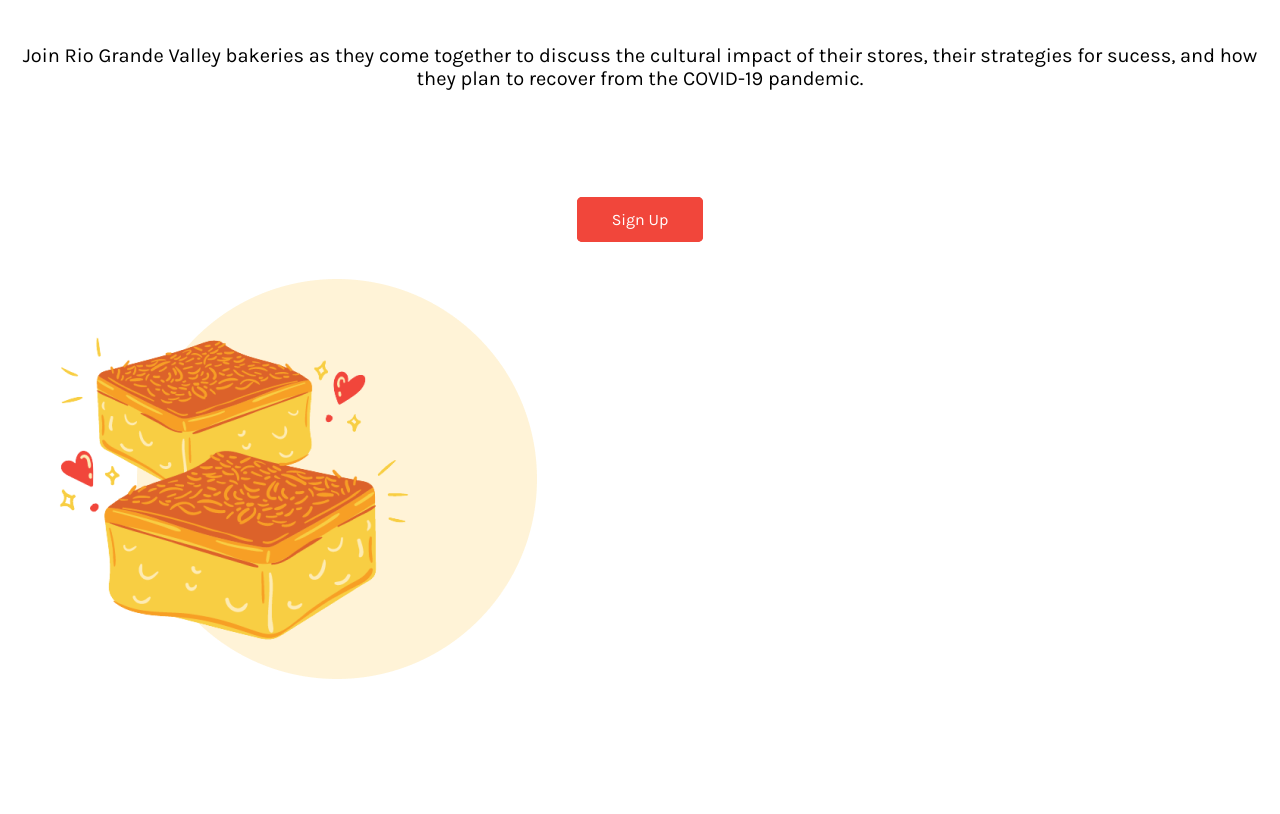
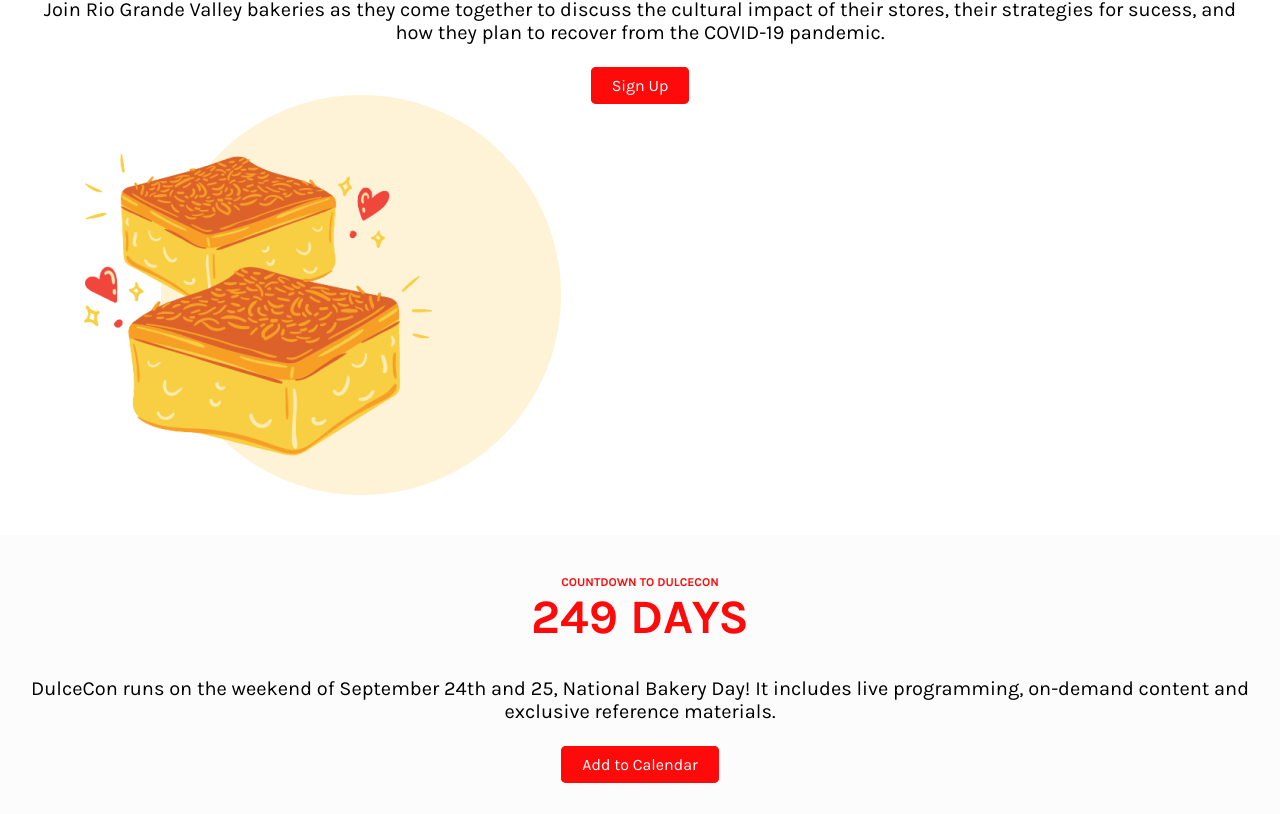
Before and after one commit to viviannna/dulcecon, a plain HTML site: page index.html in a window 1280 px wide. Shown: the part 256-1070 px from the top of the page. Before the commit the page ends 939 px from the top, so only its background shows below. Drawn offline with Linux system fonts and the light colour scheme.

Commit message:
added calendar box

```diff
--- a/index.html
+++ b/index.html
@@ -34,21 +34,41 @@
     <main>
 
         <!-- TOP BANNER -->
-        <div class = "row">
+        <div class = "top-banner">
             <div class = "col">
-                <div class = "top-banner">
-                    <h1>The Valley's Sweetest Conference</h1>
+                <div class = "row">
+
+                    <h1>The Valley's <span style="color: #FF0A0A">Sweetest</span> Conference</h1>
                     <h2>Join Rio Grande Valley bakeries as they come together to discuss the cultural impact of their stores, their strategies for sucess, and how they plan to recover from the COVID-19 pandemic.</h2>
                     <a href = "sign-up.html" class = "button">Sign Up</a>
                 </div>
 
 
-            </div>
-
-            <div class = "col">
-                <img src = "index/flan-circle.png">
+                <div class = "col">
+                    <img class = "desk-only" src = "index/flan-circle.png">
+                </div>
             </div>
         </div>
+
+
+        <!-- COUNTDOWN SECTION -->
+        <div class = "row gray-section">
+            <div class = "col">
+
+                <div class = "countdown-box">
+                    <h4>COUNTDOWN TO DULCECON</h4>
+                    <h1 style = "color: #FF0A0A">249 DAYS</h1>
+                    <h2>DulceCon runs on the weekend of September 24th and 25, National Bakery Day! It includes live programming, on-demand content and exclusive reference materials.</h2>
+                    <a href = "sign-up.html" class = "button">Add to Calendar</a>
+                    <!-- ** NEED TO REPLACE THIS WITH THE ADD TO CALENDAR EMBED-->
+
+                </div> <!-- end of countdown-box -->
+
+
+            </div> <!-- end of col -->
+
+
+        </div> <!-- end of COUNTDOWN SECTION -->
 
     </main>
 
--- a/style.css
+++ b/style.css
@@ -19,30 +19,56 @@
 
 h1 {
     font-weight: 700;
-    font-size: 60px;
-    margin-bottom: 60px;
+    font-size: 6vh;
+    margin-bottom: 4vh;
+
 }
 
 h2 {
     font-weight: 400;
-    font-size: 20px;
-    margin-bottom: 120px;
+    font-size: 2.5vh;
+    margin-bottom: 4vh;
+
+}
+
+h4 {
+    font-weight: 700;
+    font-size: 1.5vh;
+    color: #FF0A0A;
 }
 
 p {
     font-weight: 400;
-    font-size: 25px;
+    font-size: 2vh;
+    margin-bottom: 4vh;
 }
 
 .button {
-    border: 5px #F1463B solid;
-    background-color: #F1463B;
+    border: 5px #FF0A0A solid;
+    background-color: #FF0A0A;
     color: white;
-    padding: 8px 30px;
+    /* padding: 8px 30px; */
+    padding: .5vh 2vh;
+
     border-radius: 5px;
     text-decoration:none;
 
+
+    /* margin: 2vh; */
+
 }
+
+
+
+.desk-only {
+    /* hides the images on mobile version */
+    display: none;
+}
+
+.gray-section {
+    background-color: #FCFCFC;
+}
+
 
 /* NAVIGATION BAR */
 
@@ -50,6 +76,8 @@
     font-size: 20px;
     padding: 5vh;
 }
+
+
 
 /* - mobile version */
 .style-logo {
@@ -89,10 +117,23 @@
 .top-banner {
     background-color: white;
     background-size: cover;
-    padding: 20px 20px 50px 20px;
+    /* padding: top right bottom left */
+    /* padding: 20px 30px 50px 30px; */
+    padding: 2vh 3vh 5vh 3vh;
+    /* figure out how to decrease line height on mobile*/
+
     text-align: center;
 }
 
+.countdown-box {
+    color: black;
+    /* padding: 30px 20px 60px; */
+    /* padding: 3vh 3vh 6vh 3vh; */
+
+    padding: 5vh 3vh 5vh 3vh;
+    text-align: center;
+
+}
 
 
 
@@ -137,4 +178,8 @@
         padding-right: 10vh;
     }
 
+    .desk-only {
+        display:block;
+    }
+
 }
```
